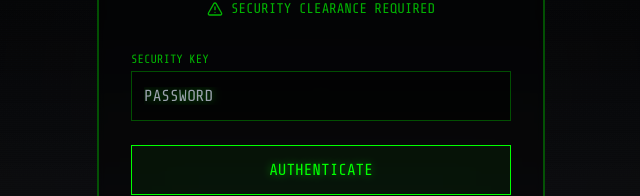
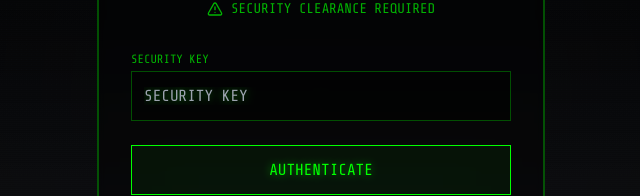
Before and after one commit to xKazuto/comrade-interface-discovery, a React (Vite) app: page / in a window 1280 px wide. Shown: the part 301-497 px from the top of the page, without its empty margins (319-959 px from the left). Built offline with nearby package versions, Linux system fonts and the light colour scheme.

Commit message:
Update Login.tsx

```diff
--- a/src/components/Login.tsx
+++ b/src/components/Login.tsx
@@ -53,7 +53,7 @@ const Login = ({ onLogin }: LoginProps) => {
                 value={password}
                 onChange={(e) => setPassword(e.target.value.toUpperCase())}
                 className="w-full bg-black/50 border border-terminal-foreground/30 p-3 terminal-text focus:outline-none focus:border-terminal-foreground/60 focus:ring-1 focus:ring-terminal-foreground/60"
-                placeholder="PASSWORD"
+                placeholder="SECURITY KEY"
                 autoComplete="off"
               />
             </div>
```
